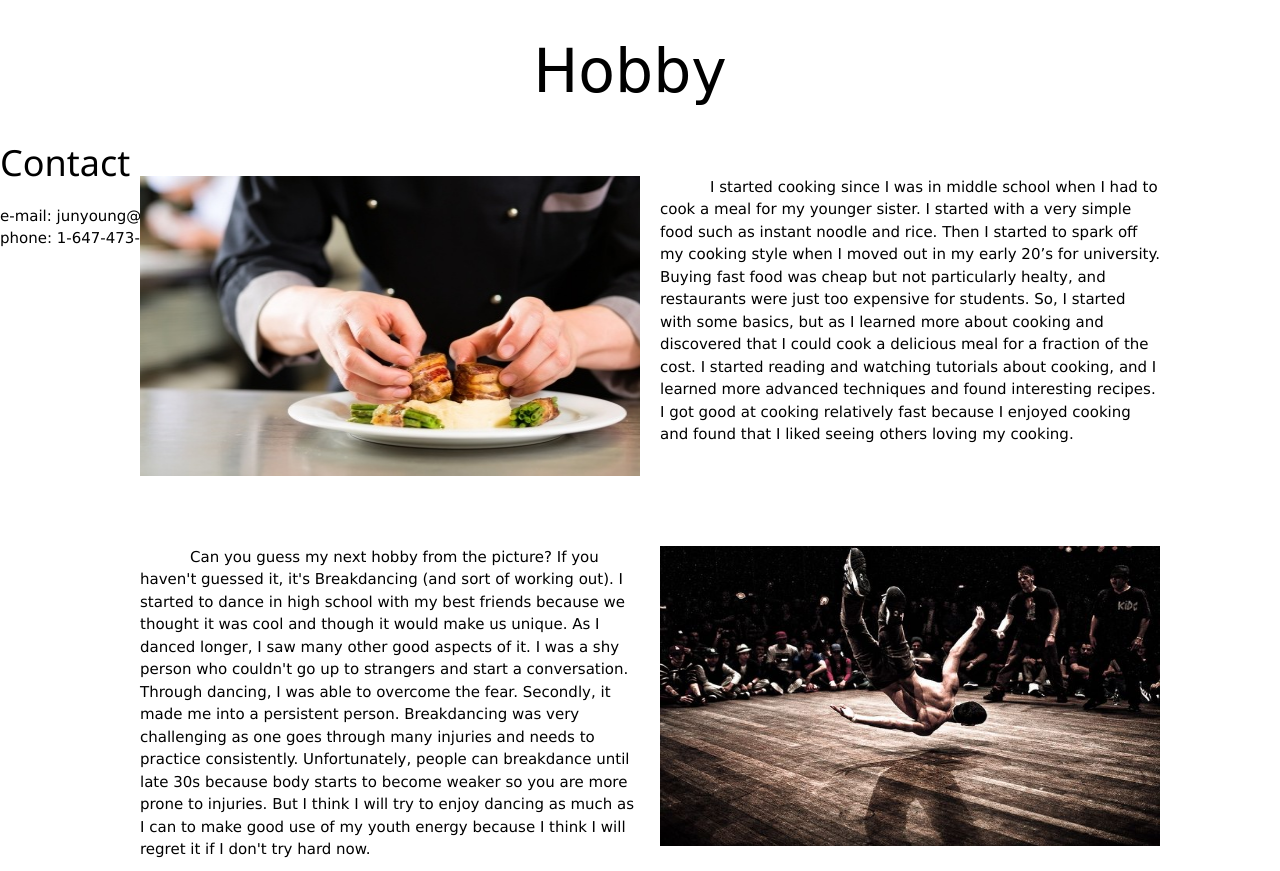
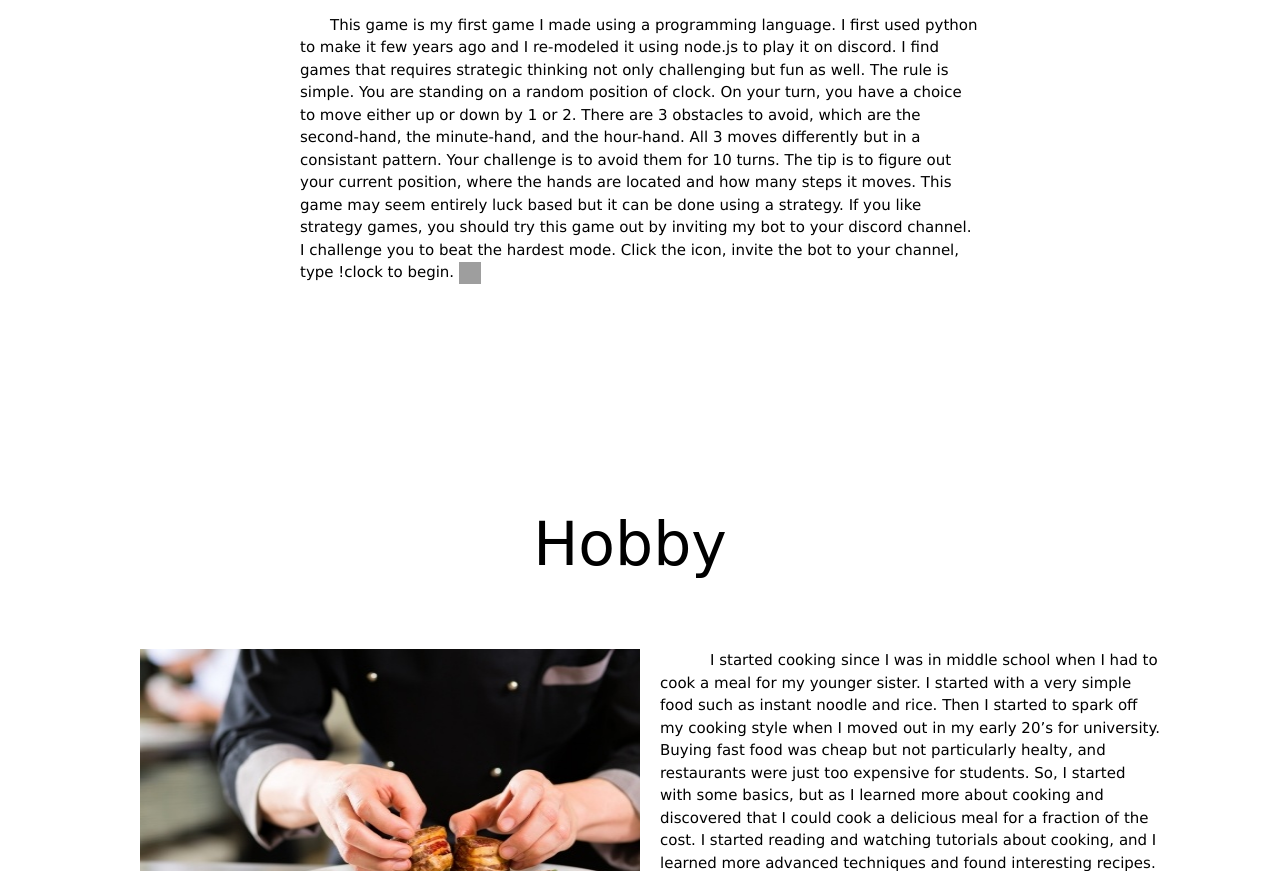
Before and after one commit to JyYoungK/MyWebsite, a PHP site: page / in a window 1280 px wide. Shown: the part 1879-2750 px from the top of the page. Run offline with PHP 8.4, Linux system fonts and the light colour scheme; grey boxes are pictures that could not be loaded.

Commit message:
Update style.css

```diff
--- a/style.css
+++ b/style.css
@@ -40,13 +40,6 @@ html, body {
  position: absolute;
  top: 330px;
  right: 100;
-}
-
-/*Social*/
-.social {
- display: flex;
- position: absolute;
- top: 530px;
 }
 
 
@@ -98,6 +91,33 @@ html, body {
  .sidenav a {font-size: 18px;}
 }
 
+/*----------------------------------Project-------------------------------------*/
+
+.project_container{
+ display: flex;
+ justify-content: center;
+ position: relative;
+}
+
+.title1 {
+ margin-top: 100px;
+ font-family: cursive;
+ font-size: 60px;
+ position: relative;
+}
+
+.game{
+padding-top: 60px;
+display: block;
+margin: 0 auto;
+}
+
+.game_info{
+  text-indent: 30px;
+  padding-left: 300px;
+  padding-right: 300px;
+}
+
 /*----------------------------------Hobby-------------------------------------*/
 /*Hobby Title*/
 .hobby_container{
@@ -105,6 +125,7 @@ html, body {
  justify-content: center;
  position: relative;
  right: 90px;
+ top: 100px;
 }
 
 .title2 {
@@ -290,10 +311,35 @@ html, body {
 .w3-left, .w3-right, .w3-badge {cursor:pointer}
 .w3-badge {height:13px;width:13px;padding:0}
 
-/*Gallery*/
+/*----------------------------------Contact------------------------------------*/
 
+.contact_container{
+ display: flex;
+ justify-content: center;
+ position: relative;
+ top: 1660px;
+}
 
+.title3 {
+ margin-top: 100px;
+ font-family: cursive;
+ font-size: 60px;
+ position: relative;
+}
 
+.social {
+ display: flex;
+ position: absolute;
+ top: 200px;
+}
+
+.social_info{
+  position: absolute;
+  top: 250px;
+  display: flex;
+  justify-content: center;
+  text-align: center;
+}
 
 
 /* W3.CSS 4.12 November 2018 by Jan Egil and Borge Refsnes */
```
